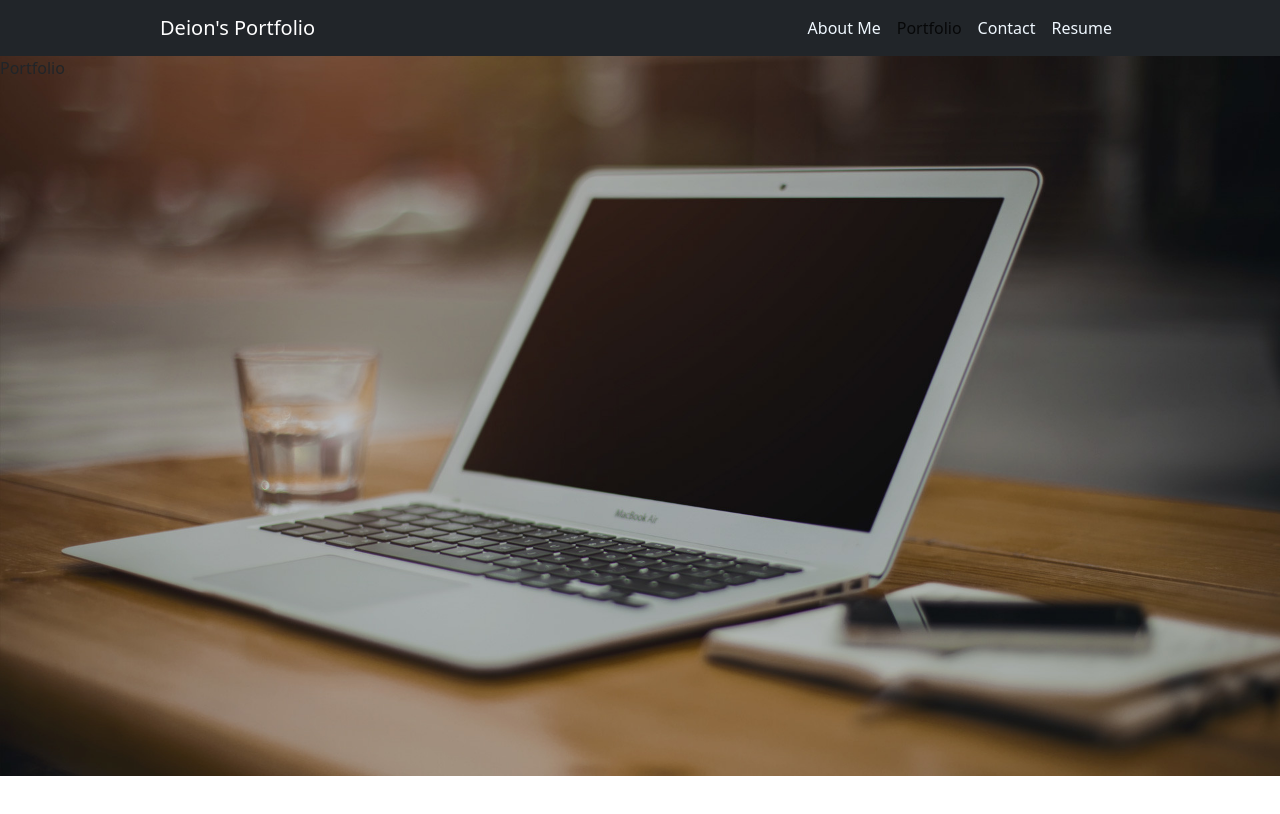
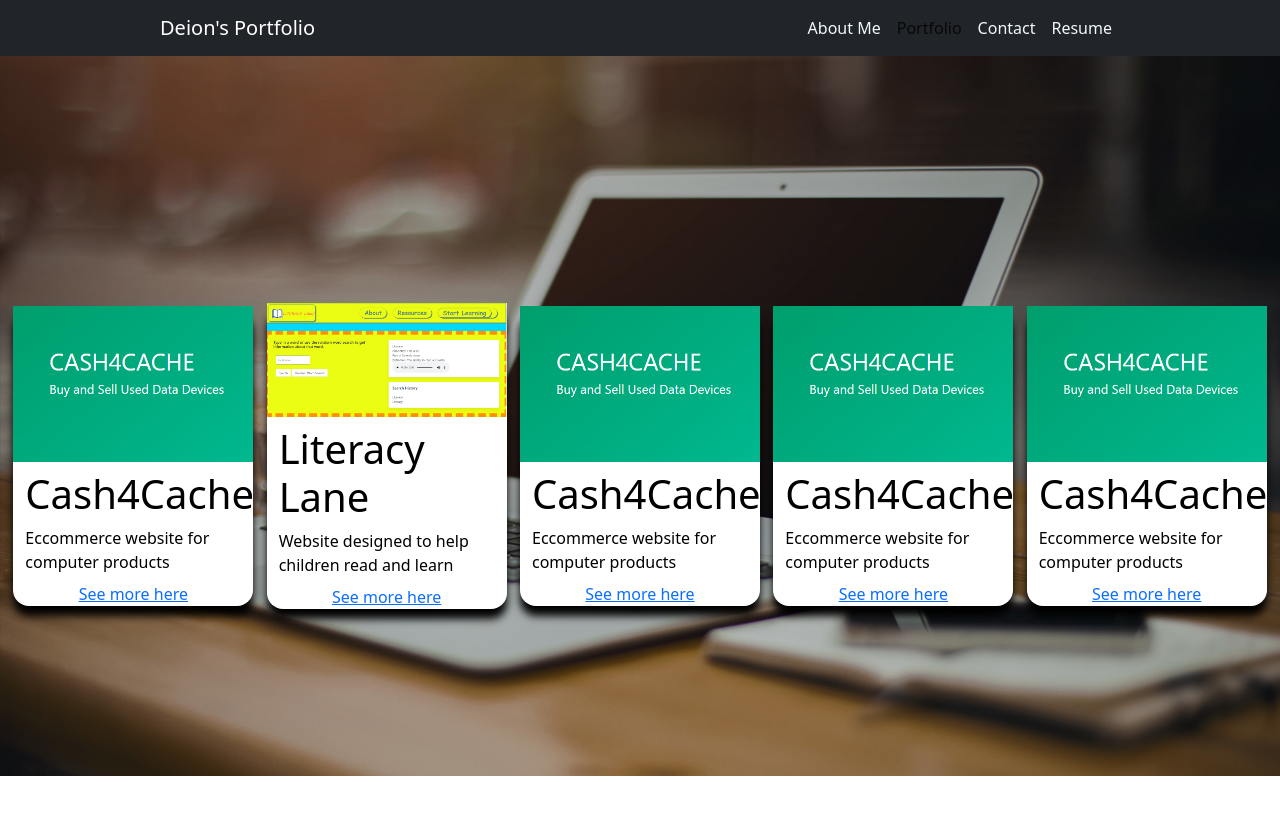
Before and after one commit to dponsones/React-Portfolio, a React (Create React App) app: page / in a window 1280 px wide. Both pictures are taken after a click on the link "Portfolio". Shown: the top 814 px of the page. Built offline with nearby package versions, Linux system fonts and the light colour scheme.

Commit message:
added card component, updated portfolio page

```diff
--- a/src/App.css
+++ b/src/App.css
@@ -36,7 +36,14 @@
     transform: rotate(360deg);
   }
 } */
-
+.portfolio-container {
+  display: flex;
+  flex-direction:row;
+  align-items: center;
+  justify-content: space-evenly;
+  height: 100vh;
+  color: black;
+}
 /* Nav-links */
 .navbar-nav {
   margin-right: 10rem;
--- /dev/null
+++ b/src/components/Card.css
@@ -0,0 +1,25 @@
+.card-container {
+  width: 15rem;
+  border-radius: 1rem;
+  box-shadow: 0px 10px 8px black;
+  display: flex;
+  flex-direction: column;
+  justify-content: space-between;
+  background-color: white;
+  height:fit-content
+}
+
+.card-img {
+  width: 100%;
+  border-radius: 1rem 1rem 0 0;
+}
+
+.card-title,
+.card-description {
+  margin: 0.5rem 5%;
+  color: black;
+}
+
+.card-link {
+  text-align: center;
+}
--- /dev/null
+++ b/src/components/Card.js
@@ -0,0 +1,21 @@
+import React from 'react';
+import "./Card.css";
+
+const Card = ({
+  imgSrc,
+  imgAlt,
+  title,
+  description,
+  link
+}) => {
+  return (
+    <div className='card-container'>
+       <a></a> <img src={imgSrc} alt={imgAlt} />
+        <h1 className='card-title'>{title}</h1>
+        <p className='card-description'>{description}</p>
+        <a className='card-link'href={link}>See more here</a>
+    </div>
+  )
+}
+
+export default Card
--- a/src/components/pages/Contact.js
+++ b/src/components/pages/Contact.js
@@ -3,7 +3,7 @@ import React from 'react';
 export default function Contact() {
   return (
     <div className='header-wrapper'>
-      <h1>Contact Page</h1>
+      <h1 className='main-info'>Contact Page</h1>
       <p>
         Integer cursus bibendum sem non pretium. Vestibulum in aliquet sem, quis
         molestie urna. Aliquam semper ultrices varius. Aliquam faucibus sit amet
--- a/src/components/pages/Portfolio.js
+++ b/src/components/pages/Portfolio.js
@@ -1,11 +1,50 @@
-import React from 'react'
-
+import React from 'react';
+import Card from '../Card';
+import cash4cacheImage from './cash4cache.png';
+import literacyLaneImage from './Literacy-Lane.png'
 const Portfolio = () => {
   return (
     <div className='header-wrapper'>
-      Portfolio
+      <div className='portfolio-container'>
+        <Card
+          imgSrc={cash4cacheImage}
+          imgAlt="Cash4cache logo"
+          title="Cash4Cache"
+          description="Eccommerce website for computer products"
+          link="google.com"
+          />
+        <Card
+          imgSrc={literacyLaneImage}
+          imgAlt="Literacy Lane logo"
+          title="Literacy Lane"
+          description="Website designed to help children read and learn "
+          link="google.com"
+          />
+        <Card
+          imgSrc={cash4cacheImage}
+          imgAlt="Cash4cache logo"
+          title="Cash4Cache"
+          description="Eccommerce website for computer products"
+          link="google.com"
+          />
+        <Card
+          imgSrc={cash4cacheImage}
+          imgAlt="Cash4cache logo"
+          title="Cash4Cache"
+          description="Eccommerce website for computer products"
+          link="google.com"
+          />
+        <Card
+          imgSrc={cash4cacheImage}
+          imgAlt="Cash4cache logo"
+          title="Cash4Cache"
+          description="Eccommerce website for computer products"
+          link="google.com"
+          />
+
+      </div>
     </div>
-  )
-}
+  );
+};
 
-export default Portfolio
+export default Portfolio;
```
Also changed, not shown: src/components/pages/Literacy-Lane.png (added), src/components/pages/cash4cache.png (added).
